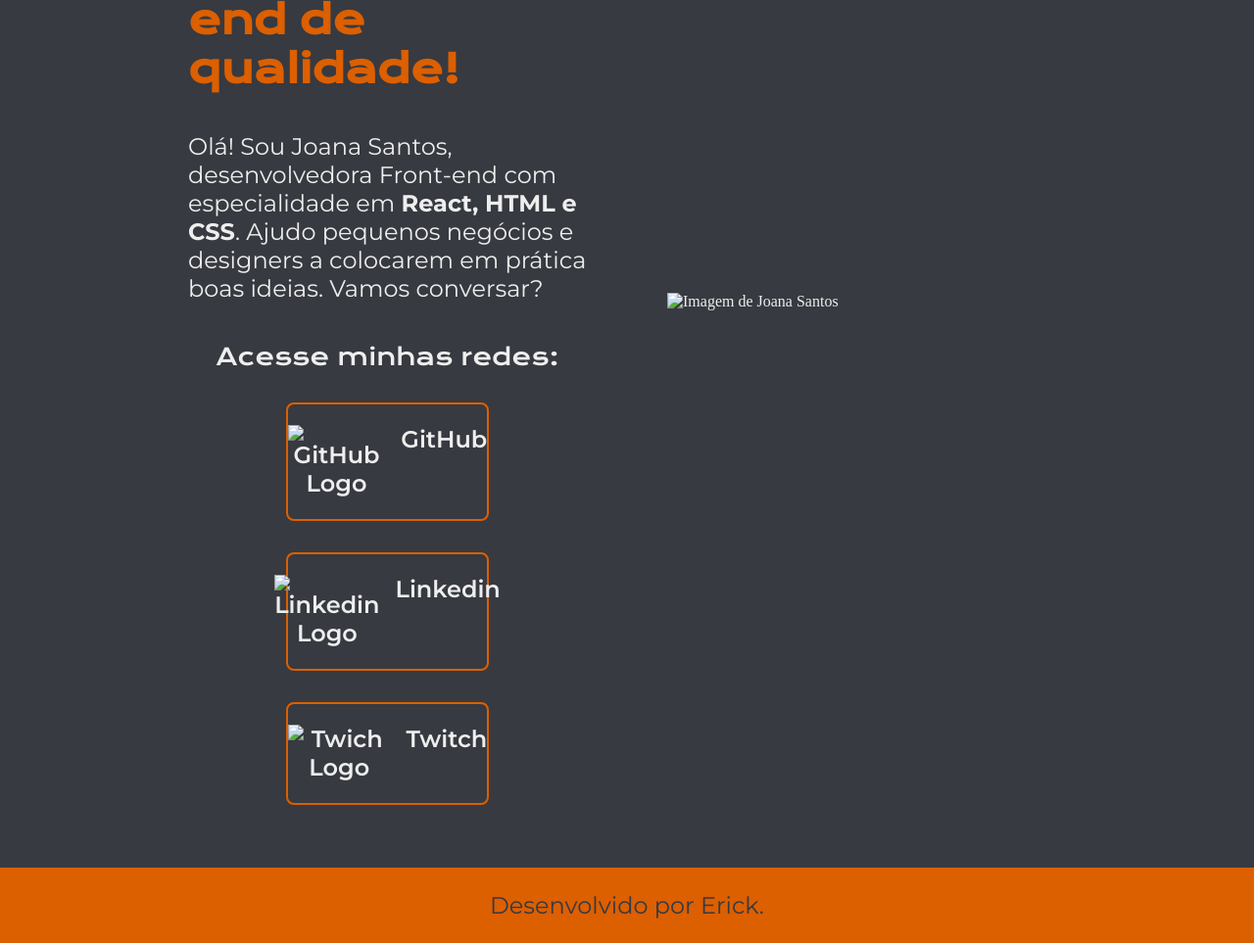
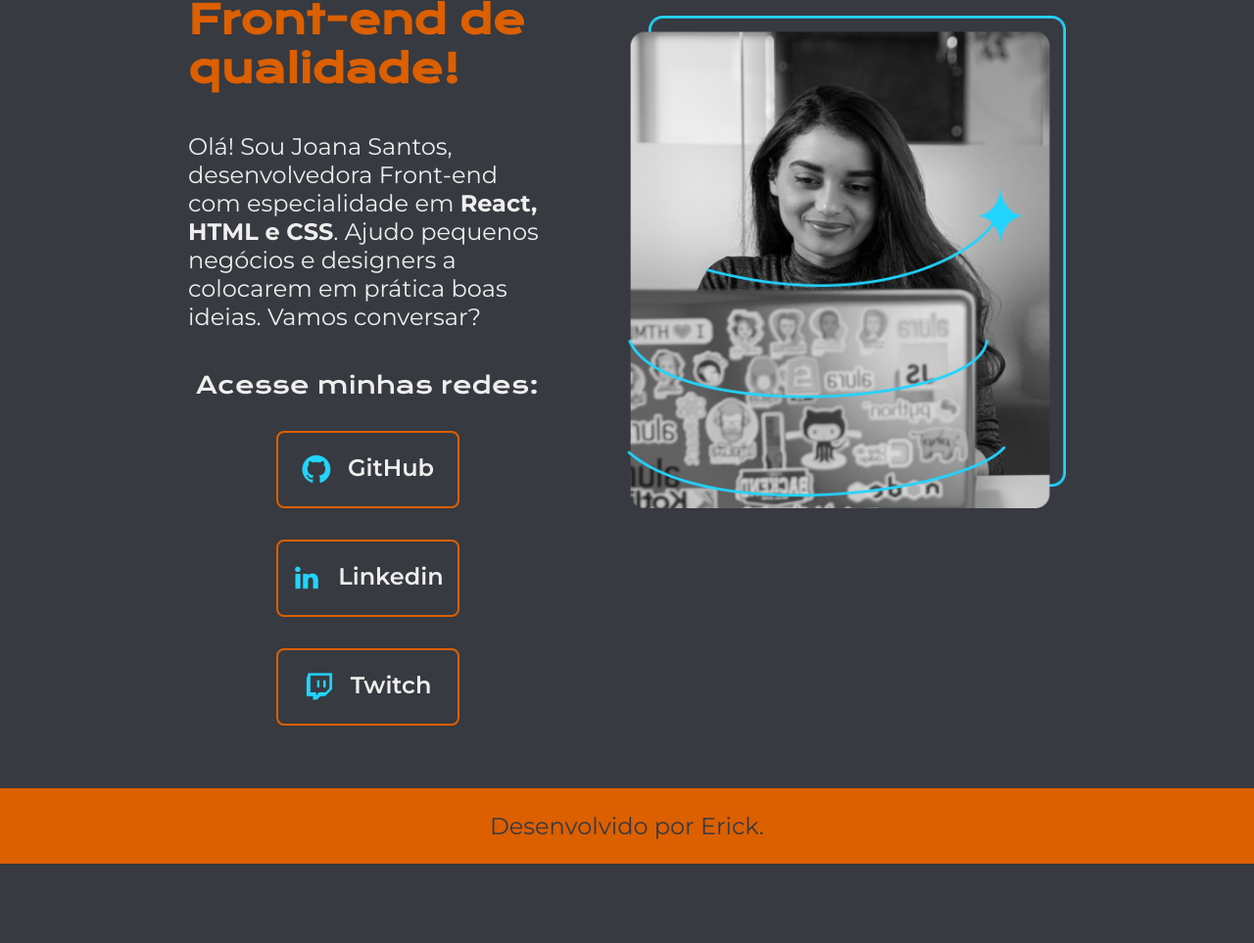
Before and after one commit to erickviniciusoliveira/alura-piloto, a plain HTML site: page index.html in a window 1280 px wide. Shown: the part 324-1287 px from the top of the page at 98% size. After the commit the page ends 1206 px from the top, so only its background shows below. Drawn offline with nearby package versions, Linux system fonts and the light colour scheme; the site is published under a folder, as on GitHub Pages, so addresses that start at the root find nothing.

Commit message:
Update index.html

```diff
--- a/index.html
+++ b/index.html
@@ -9,8 +9,8 @@
 <body>
     <header class="cabecalho">
         <nav class="cabecalho__menu">
-            <a class="cabecalho__menu__link" href="/index.html">Home</a>
-            <a class="cabecalho__menu__link" href="/about.html">Sobre Mim</a>
+            <a class="cabecalho__menu__link" href="index.html">Home</a>
+            <a class="cabecalho__menu__link" href="about.html">Sobre Mim</a>
         </nav>
     </header>
     <main class="apresentacao">
@@ -20,20 +20,20 @@
             <div class="apresentacao__links">
                 <h2 class="apresentacao__links__subtitulo">Acesse minhas redes:</h2>
                 <a class="apresentacao__links__navegacao" href="https://github.com">
-                   <img src="/assets/Logo Github.png" alt="GitHub Logo">
+                   <img src="assets/Logo Github.png" alt="GitHub Logo">
                    GitHub
                 </a>
                 <a class="apresentacao__links__navegacao" href="https://linkedin.com">
-                    <img src="/assets/Logo linkedin.png" alt="Linkedin Logo">
+                    <img src="assets/Logo linkedin.png" alt="Linkedin Logo">
                    Linkedin
                 </a>
                 <a class="apresentacao__links__navegacao" href="https://twitch.tv">
-                    <img  src="/assets/Logo Twitch.png" alt="Twich Logo">
+                    <img  src="assets/Logo Twitch.png" alt="Twich Logo">
                     Twitch
                 </a>
             </div>
             </section>
-            <img class="apresentacao__imagem" src="/assets/Imagem.png" alt="Imagem de Joana Santos">
+            <img class="apresentacao__imagem" src="assets/Imagem.png" alt="Imagem de Joana Santos">
     </main>
     <footer class="rodape">
         <p>Desenvolvido por Erick.</p>
```
